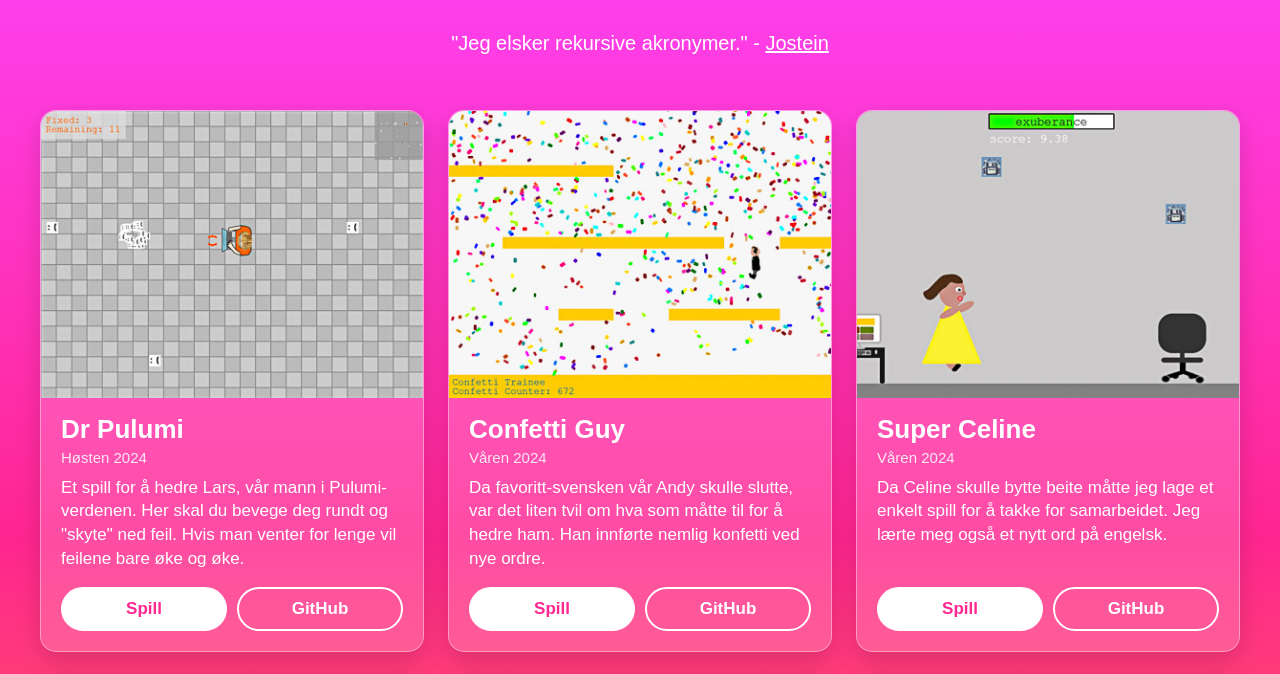
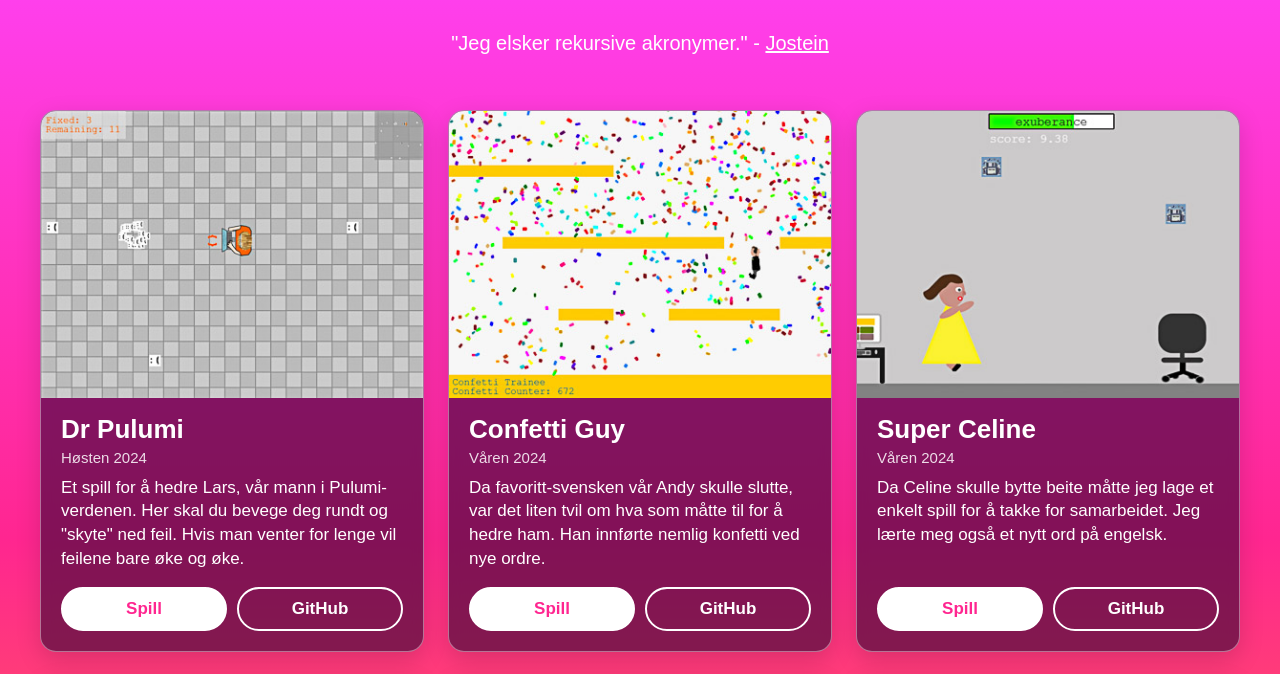
Before and after one commit to jostein-skaar/fjaas-no, a plain HTML site: page index.html in a window 1280 px wide. Shown: the part 113-787 px from the top of the page. Drawn offline with Linux system fonts and the light colour scheme.

Commit message:
fix: contrast and animation

```diff
--- a/index.html
+++ b/index.html
@@ -52,7 +52,8 @@
       .game {
         display: flex;
         flex-direction: column;
-        background-color: rgba(255, 255, 255, 0.18);
+        background-color: rgba(30, 0, 40, 0.55);
+        backdrop-filter: blur(6px);
         border: 1px solid rgba(255, 255, 255, 0.4);
         border-radius: 16px;
         overflow: hidden;
@@ -138,7 +139,36 @@
       .button-secondary:hover {
         background-color: rgba(255, 255, 255, 0.2);
       }
+
+      .js .game {
+        opacity: 0;
+        transform: translateY(-80px) rotate(-4deg);
+        transition:
+          opacity 0.4s ease-out,
+          transform 0.7s cubic-bezier(0.34, 1.56, 0.64, 1);
+      }
+
+      .js .game:nth-child(even) {
+        transform: translateY(-80px) rotate(4deg);
+      }
+
+      .js .game.visible {
+        opacity: 1;
+        transform: none;
+      }
+
+      @media (prefers-reduced-motion: reduce) {
+        .js .game,
+        .js .game:nth-child(even) {
+          opacity: 1;
+          transform: none;
+          transition: none;
+        }
+      }
     </style>
+    <script>
+      document.documentElement.classList.add('js');
+    </script>
   </head>
 
   <body>
@@ -417,5 +447,22 @@
         </div>
       </article>
     </main>
+
+    <script>
+      const observer = new IntersectionObserver(
+        (entries) => {
+          entries
+            .filter((entry) => entry.isIntersecting)
+            .forEach((entry, i) => {
+              entry.target.style.transitionDelay = `${i * 120}ms`;
+              entry.target.classList.add('visible');
+              observer.unobserve(entry.target);
+            });
+        },
+        { threshold: 0.15 },
+      );
+
+      document.querySelectorAll('.game').forEach((game) => observer.observe(game));
+    </script>
   </body>
 </html>
```
